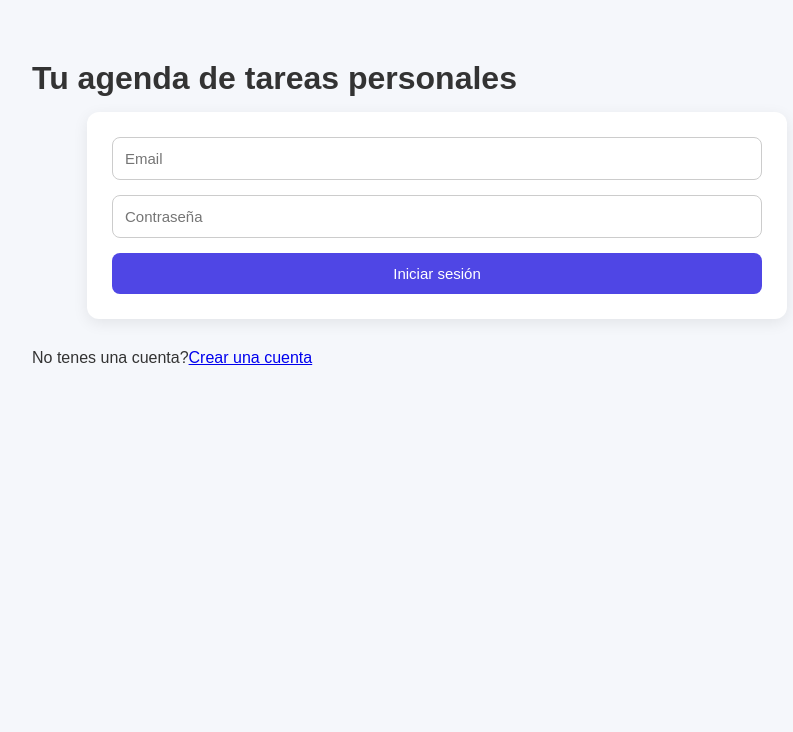
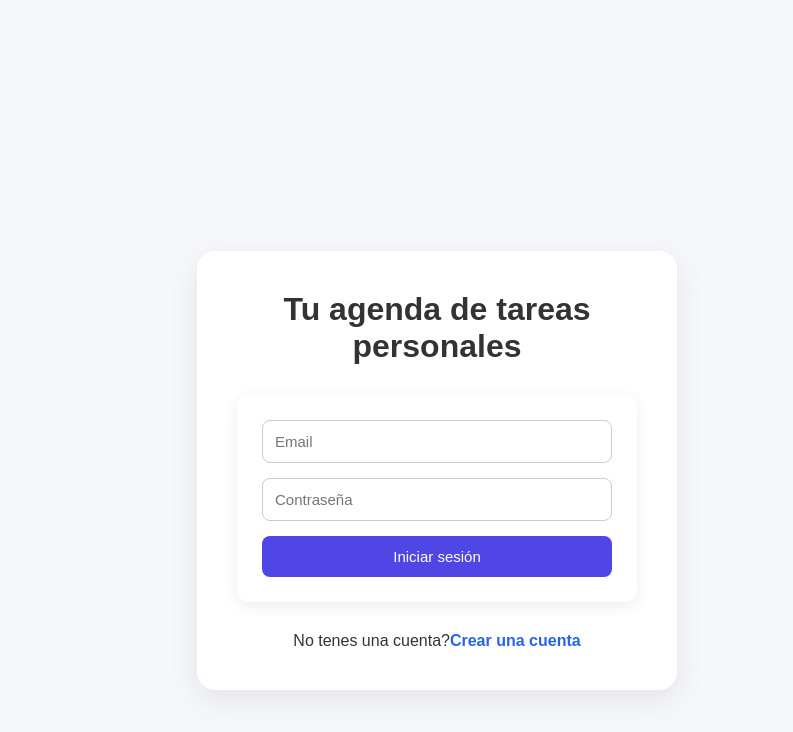
Before and after one commit to ValenAbarzua/Servidor-HTTP---Arquitectura-MVC, a React app in the folder frontend/: page / in a window 1280 px wide. Shown: the top 732 px of the page, without its empty margins (203-996 px from the left). Built offline with nearby package versions, Linux system fonts and the light colour scheme; no server answers; the HTML template or start-up script is replaced by a standard one.

Commit message:
Centrar login y registo

```diff
--- a/frontend/src/index.css
+++ b/frontend/src/index.css
@@ -221,6 +221,7 @@ nav{
   flex:1;
 }
 
+/*FILTROS PARA LA PAGINACION*/
 .paginacion{
   display: flex;
   justify-content: center;
@@ -237,6 +238,7 @@ nav{
   font-weight:bold;
 }
 
+/*INFO DEL USUARIO PARA LA TAREA DEL ADMIN*/
 .info-usuario{
   margin: 15px 0;
   padding: 10px;
@@ -250,6 +252,7 @@ nav{
   font-size: .9rem;
 }
 
+/*Estilos de los errores*/
 .error{
   color:#dc2626;
   font-size:14px;
@@ -258,6 +261,7 @@ nav{
   font-weight: 500;
 }
 
+/*Estilos del mensaje de exito*/
 .mensaje-exito {
   background: #dcfce7;
   color: #166534;
@@ -268,6 +272,62 @@ nav{
   text-align: center;
   font-weight:600;
 }
+
+/*LOGIN Y REGISTRO*/
+
+.auth-container{
+    min-height:100vh;
+    display:flex;
+    justify-content:center;
+    align-items:center;
+    background:#f5f7fb;
+    padding:30px;
+}
+
+.auth-card{
+    width:100%;
+    max-width:480px;
+    background:white;
+    padding:40px;
+    border-radius:18px;
+    box-shadow:0 10px 30px rgba(0,0,0,.08);
+}
+
+.auth-card h1{
+    text-align:center;
+    margin-bottom:30px;
+    font-size:2rem;
+}
+
+.auth-card form{
+    display:flex;
+    flex-direction:column;
+    gap:15px;
+}
+
+.auth-card input{
+    width:100%;
+}
+
+.auth-card button{
+    width:100%;
+}
+
+.auth-card {
+    text-align:center;
+    margin-top:20px;
+}
+
+.auth-card a{
+    color:#2563eb;
+    text-decoration:none;
+    font-weight:600;
+}
+
+.auth-card a:hover{
+    text-decoration:underline;
+}
+
 /* DISENO RESPONSIVE */
 @media (max-width: 900px) {
   #root {
--- a/frontend/src/pages/Login.jsx
+++ b/frontend/src/pages/Login.jsx
@@ -43,9 +43,9 @@ function Login() {
     };
 
     return (
-        <div>
-
-            <h1>Tu agenda de tareas personales</h1>
+        <div className="auth-container">
+            <div className="auth-card">
+                <h1>Tu agenda de tareas personales</h1>
 
             {
                 location.state?.mensaje && (
@@ -92,6 +92,8 @@ function Login() {
                 </Link>
             </p>
 
+            </div>
+
         </div>
     );
 }
--- a/frontend/src/pages/Register.jsx
+++ b/frontend/src/pages/Register.jsx
@@ -47,9 +47,10 @@ function Register() {
         }
     };
     return (
-        <div>
-            <h1>Crear una cuenta</h1>
-            <form onSubmit={handleSubmit}>
+        <div className="auth-container">
+            <div className="auth-card">
+                <h1>Crear una cuenta</h1>
+                <form onSubmit={handleSubmit}>
 
                 <input
                     type="text"
@@ -106,10 +107,13 @@ function Register() {
 
             <p>
                 Ya tenes una cuenta?
+
             <Link to="/">
                 Iniciar sesión
             </Link>
             </p>
+            </div>
+
         </div>
 
     );
```
